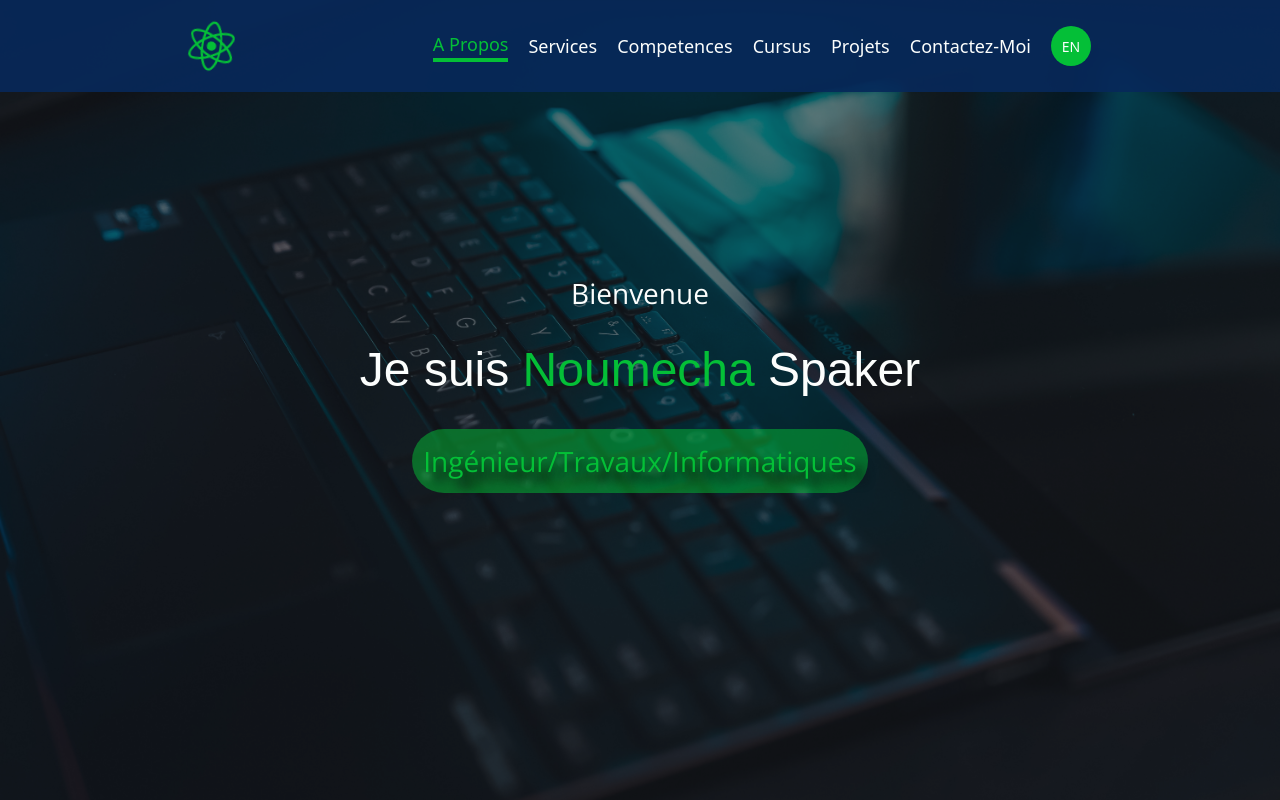
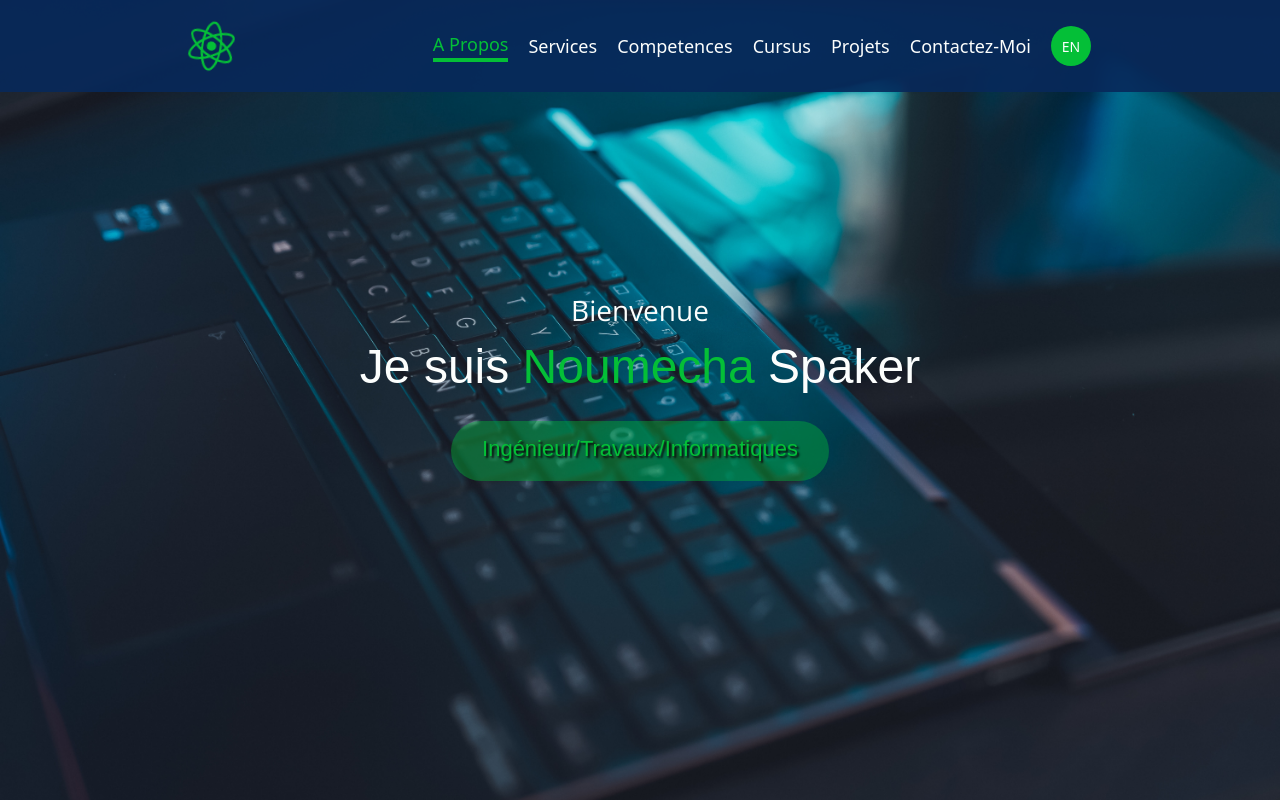
Before and after one commit to noumecha/noumecha-portfolio, a React (Create React App) app: page / in a window 1280 px wide. Built offline with nearby package versions, Linux system fonts and the light colour scheme; a web font is replaced by a local one.

Commit message:
maj-spaker: my MAJ

```diff
--- a/src/components/Header.js
+++ b/src/components/Header.js
@@ -7,15 +7,14 @@ function Header ({logo}) {
 
     const toggleMenu = (e) => {
         e.preventDefault();
-        document.body.classList.add('App-menu mobile')
-        console.log('toggleMenu');
+        document.getElementById('App-menu').classList.toggle("mobile");
     };
 
     return (
         <header className="App-header">
             <nav className='container-flex Nav-bar'>
                 <img src={logo} className="App-logo" alt="logo"/>
-                <div className='App-menu'>
+                <div className='App-menu' id="App-menu">
                     <RouterLink to='/about' className='App-link App-link-selected'>
                         A Propos
                     </RouterLink>
--- a/src/components/Header.scss
+++ b/src/components/Header.scss
@@ -17,9 +17,8 @@
   &::after {
     content: "";
     display: block;
-    z-index: 4;
     position: absolute;
-    background: rgba($color: $bg-clr-der, $alpha: 0.5);
+    //background: rgba($color: $bg-clr-der, $alpha: 0.5);
     top: 0;
     left: 0;
     bottom: 0;
@@ -27,7 +26,6 @@
   }
   nav {
     position: absolute;
-    z-index: 5;
     top: 0;
     display: flex;
     flex-direction: row;
@@ -47,7 +45,6 @@
       align-items: center;
       justify-content: center;
       height: 60px;
-      z-index: 6;
       position: relative;
       pointer-events: none;
       animation: App-logo-spin infinite 20s linear;
@@ -74,6 +71,9 @@
         flex-direction: column;
         align-items: baseline;
         justify-content: space-between;
+        &.mobile {
+          display: flex;
+        }
       }
       .App-link {
         text-decoration: none;
@@ -127,6 +127,7 @@
       justify-content: center;
       @include devices(mobile) {
         display: flex;
+        margin-right: 20px;
       }
       &-link {
         display: flex;
@@ -152,12 +153,11 @@
   .App-header-desc {
     position: relative;
     color: $txt-cl-wh;
-    z-index: 5;
     &-subtitle {
       font-family: $font-one;
       color: $txt-cl-wh;
       font-size: $subtitle;
-      margin-bottom: 30px;
+      margin-bottom: 10px;
       @include devices(mobile) {
         margin-left: 0;
         margin-bottom: 20px;
@@ -168,7 +168,7 @@
       font-family: $font-two;
       color: $txt-cl-wh;
       font-size: $big-title;
-      margin-bottom: 30px;
+      margin-bottom: 25px;
       span {
         color: $primary-clr;
       }
@@ -178,11 +178,22 @@
     }
     &-btn {
       color: $primary-clr;
-      text-shadow: 10px 10px 10px $bg-clr-der;
-      padding: 10px;
-      background-color: rgba($color: $primary-clr, $alpha: 0.5);
+      font-size: $description;
+      font-family: $font-two;
+      text-shadow: 2px 2px 2px $bg-clr-der;
+      cursor: pointer;
+      padding-top: 10px;
+      padding-bottom: 15px;
+      padding-left: 30px;
+      padding-right: 30px;
+      background-color: rgba($color: $primary-clr, $alpha: 0.4);
       border-radius: 60px;
-      margin-bottom: 30px;
+      margin-bottom: 25px;
+      &:hover {
+        color: white;
+        border-color: white;
+        background-color: transparent;
+      }
       @include devices(mobile) {
         font-size: 20px;
       }
@@ -196,4 +207,7 @@
       transform: rotate(360deg);
     }
   }
+  @include devices(mobile) {
+    min-height: 60vh;
+  }
 }
```
